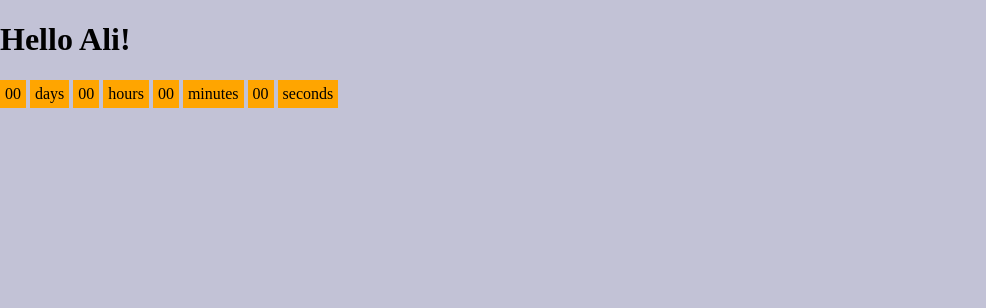
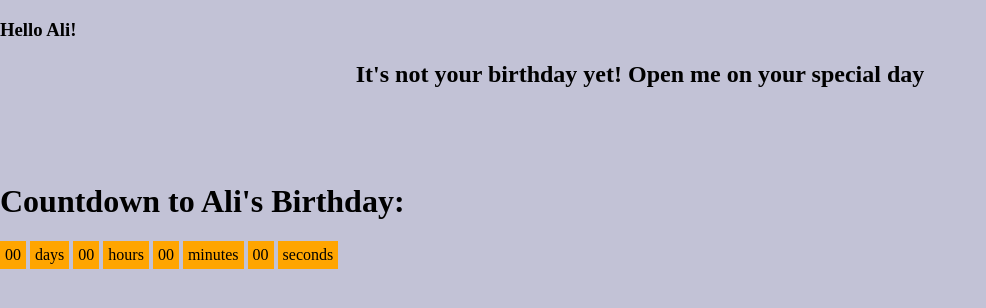
Before and after one commit to nicolekucik/nicolekucik.github.io, a plain HTML site: page ali.html in a window 1280 px wide. Shown: the whole page, without its empty margins (0-986 px from the left). Drawn offline with Linux system fonts and the light colour scheme.

Commit message:
Update ali.html

```diff
--- a/ali.html
+++ b/ali.html
@@ -6,8 +6,11 @@
 	<script src="countdown.js"></script>
 </head>
 <body>
-	<h1>Hello Ali!</h1>
+	<h3>Hello Ali!</h3>
+	<h2>It's not your birthday yet! Open me on your special day</h2>
 	<div id="countdown">
+		<br><br><br>
+		<h1>Countdown to Ali's Birthday:</h1>
 		<p class="days">00</p>
 		<p class="timeRefDays">days</p>
 		<p class="hours">00</p>
@@ -17,9 +20,5 @@
 		<p class="seconds">00</p>
 		<p class="timeRefSeconds">seconds</p>
 	</div>
-	<script type="text/javascript">
-
-
-	</script>
 </body>
 </html>
```
